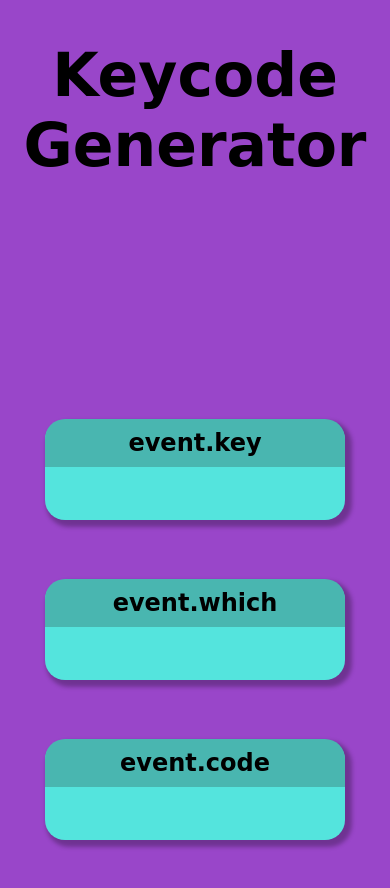
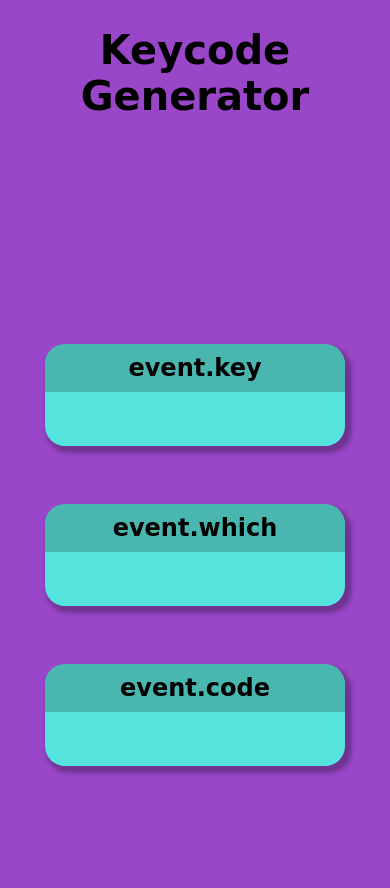
Before and after one commit to gxc19/keyCode, a plain HTML site: page index.html in a window 390 px wide. Shown: the top 888 px of the page. After the commit the page ends 844 px from the top, so only its background shows below. Drawn offline with Linux system fonts and the light colour scheme.

Commit message:
final final

```diff
--- a/style.css
+++ b/style.css
@@ -22,9 +22,9 @@ body{
     flex-wrap: wrap;
 }
 
-@media only screen and (max-width: 720px){
+@media only screen and (max-width: 650px){
     #header{
-        font-size: 60px;
+        font-size: 40px;
 
     }
 }
@@ -41,7 +41,7 @@ body{
     flex-wrap: wrap;
 }
 
-@media only screen and (max-width: 720px){
+@media only screen and (max-width: 650px){
     .inner-container{
         justify-content: center;
 
```
